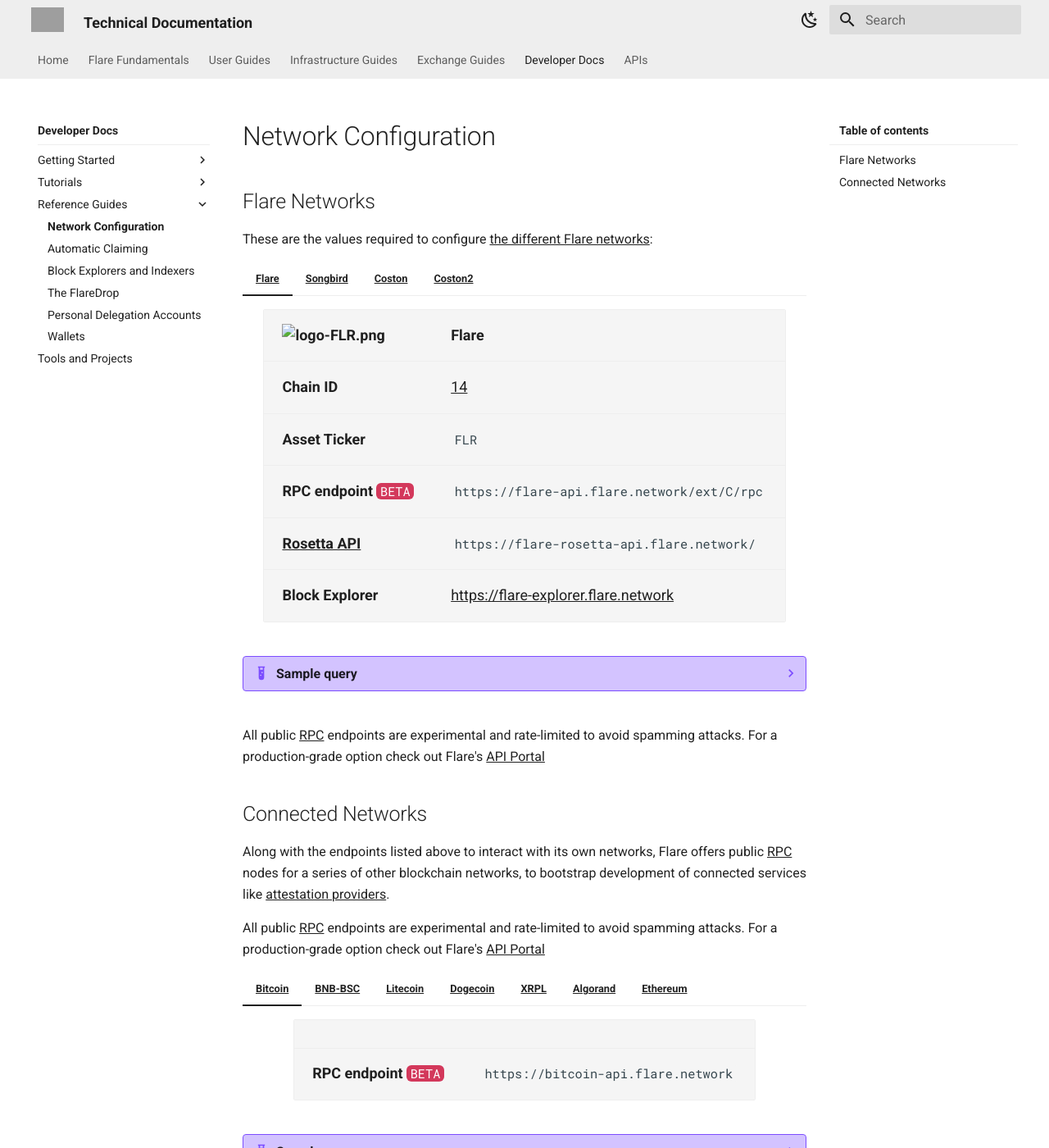
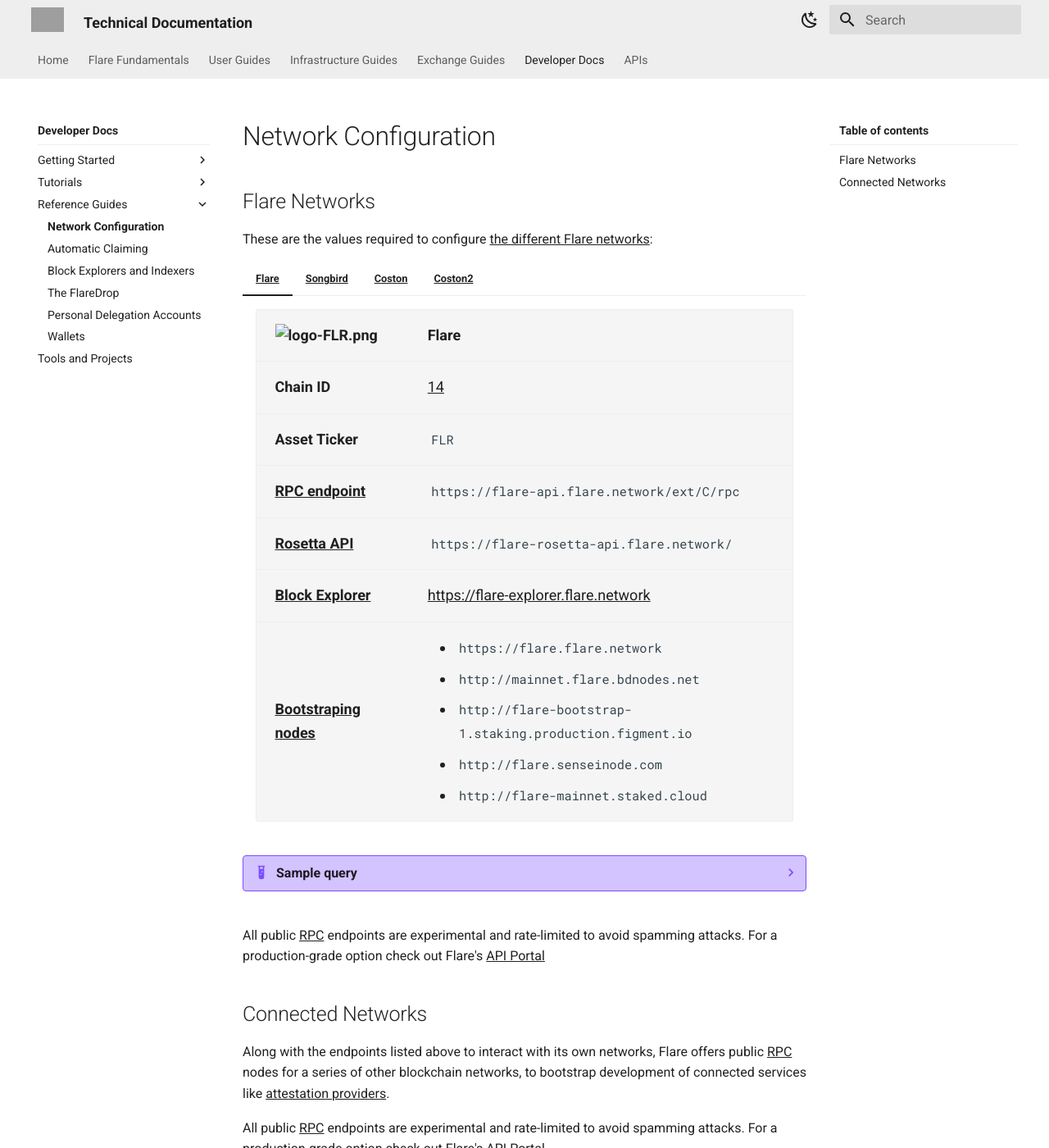
Before and after one commit to flare-foundation/docs, an MkDocs documentation site: the page built from docs/dev/reference/network-config.md, in a window 1280 px wide and 1400 px high. Shown: the whole window at 82% size. Built offline with MkDocs 1.6.1 and Material for MkDocs 9.7.7, drawn with Linux system fonts in a browser that asks for light colours; comment, search, counter and statistics services are not loaded; grey boxes are pictures that could not be loaded.

Commit message:
Add bootstrap nodes list and definition (#257)
Also, remove BETA tags from RPC nodes

```diff
--- a/docs/dev/reference/network-config.md
+++ b/docs/dev/reference/network-config.md
@@ -7,13 +7,14 @@
 <div class="important-table" markdown>
 === "Flare"
 
-    | ![logo-FLR.png](logo-FLR.png){width=64px} | Flare                                       |
-    | ----------------------------------------- | ------------------------------------------- |
-    | **Chain ID**                              | [14][flrId]                                 |
-    | **Asset Ticker**                          | `FLR`                                       |
-    | **RPC endpoint** `BETA`{.beta}            | `https://flare-api.flare.network/ext/C/rpc` |
-    | [**Rosetta API**][rosetta-api]            | `https://flare-rosetta-api.flare.network/`  |
-    | **Block Explorer**                        | <https://flare-explorer.flare.network>      |
+    | ![logo-FLR.png](logo-FLR.png){width=64px}                | Flare                                       |
+    | -------------------------------------------------------- | ------------------------------------------- |
+    | **Chain ID**                                             | [14][flrId]                                 |
+    | **Asset Ticker**                                         | `FLR`                                       |
+    | [**RPC endpoint**](glossary.md#rpc)                      | `https://flare-api.flare.network/ext/C/rpc` |
+    | [**Rosetta API**][rosetta-api]                           | `https://flare-rosetta-api.flare.network/`  |
+    | [**Block Explorer**](glossary.md#block_explorer)         | <https://flare-explorer.flare.network>      |
+    | [**Bootstraping nodes**](glossary.md#bootstrapping_node) | <ul><li>`https://flare.flare.network`</li><li>`http://mainnet.flare.bdnodes.net`</li><li>`http://flare-bootstrap-1.staking.production.figment.io`</li><li>`http://flare.senseinode.com`</li><li>`http://flare-mainnet.staked.cloud`</li></ul> |
 
     ??? example "Sample query"
 
@@ -38,12 +39,13 @@
 
 === "Songbird"
 
-    | ![logo-SGB.png](logo-SGB.png){width=64px} | Songbird                                       |
-    | ----------------------------------------- | ---------------------------------------------- |
-    | **Chain ID**                              | [19][sgbId]                                    |
-    | **Asset Ticker**                          | `SGB`                                          |
-    | **RPC endpoint** `BETA`{.beta}            | `https://songbird-api.flare.network/ext/C/rpc` |
-    | **Block Explorer**                        | <https://songbird-explorer.flare.network>      |
+    | ![logo-SGB.png](logo-SGB.png){width=64px}                | Songbird                                       |
+    | -------------------------------------------------------- | ---------------------------------------------- |
+    | **Chain ID**                                             | [19][sgbId]                                    |
+    | **Asset Ticker**                                         | `SGB`                                          |
+    | [**RPC endpoint**](glossary.md#rpc)                      | `https://songbird-api.flare.network/ext/C/rpc` |
+    | [**Block Explorer**](glossary.md#block_explorer)         | <https://songbird-explorer.flare.network>      |
+    | [**Bootstraping nodes**](glossary.md#bootstrapping_node) | `https://songbird.flare.network`               |
 
     ??? example "Sample query"
 
@@ -68,13 +70,14 @@
 
 === "Coston"
 
-    | ![logo-CST.png](logo-CFLR.png){width=64px} | Coston                                       |
-    | ------------------------------------------ | -------------------------------------------- |
-    | **Chain ID**                               | [16][cflrId]                                 |
-    | **Asset Ticker**                           | `CFLR`                                       |
-    | **RPC endpoint** `BETA`{.beta}             | `https://coston-api.flare.network/ext/C/rpc` |
-    | **Block Explorer**                         | <https://coston-explorer.flare.network>      |
-    | **Test Faucet**                            | <https://faucet.towolabs.com>                |
+    | ![logo-CST.png](logo-CFLR.png){width=64px}               | Coston                                       |
+    | -------------------------------------------------------- | -------------------------------------------- |
+    | **Chain ID**                                             | [16][cflrId]                                 |
+    | **Asset Ticker**                                         | `CFLR`                                       |
+    | [**RPC endpoint**](glossary.md#rpc)                      | `https://coston-api.flare.network/ext/C/rpc` |
+    | [**Block Explorer**](glossary.md#block_explorer)         | <https://coston-explorer.flare.network>      |
+    | [**Bootstraping nodes**](glossary.md#bootstrapping_node) | `https://coston.flare.network`               |
+    | **Test Faucet**                                          | <https://faucet.towolabs.com>                |
 
     ??? example "Sample query"
 
@@ -99,13 +102,14 @@
 
 === "Coston2"
 
-    | ![logo-CST2.png](logo-C2FLR.png){width=64px} | Coston2                                       |
-    | -------------------------------------------- | --------------------------------------------- |
-    | **Chain ID**                                 | [114][c2flrId]                                |
-    | **Asset Ticker**                             | `C2FLR`                                       |
-    | **RPC endpoint** `BETA`{.beta}               | `https://coston2-api.flare.network/ext/C/rpc` |
-    | **Block Explorer**                           | <https://coston2-explorer.flare.network>      |
-    | **Test Faucet**                              | <https://coston2-faucet.towolabs.com>         |
+    | ![logo-CST2.png](logo-C2FLR.png){width=64px}             | Coston2                                       |
+    | -------------------------------------------------------- | --------------------------------------------- |
+    | **Chain ID**                                             | [114][c2flrId]                                |
+    | **Asset Ticker**                                         | `C2FLR`                                       |
+    | [**RPC endpoint**](glossary.md#rpc)                      | `https://coston2-api.flare.network/ext/C/rpc` |
+    | [**Block Explorer**](glossary.md#block_explorer)         | <https://coston2-explorer.flare.network>      |
+    | [**Bootstraping nodes**](glossary.md#bootstrapping_node) | `https://coston2.flare.network`               |
+    | **Test Faucet**                                          | <https://coston2-faucet.towolabs.com>         |
 
     ??? example "Sample query"
 
@@ -144,7 +148,7 @@
 
     |                                |                                     |
     | ------------------------------ | ----------------------------------- |
-    | **RPC endpoint** `BETA`{.beta} | `https://bitcoin-api.flare.network` |
+    | **RPC endpoint**               | `https://bitcoin-api.flare.network` |
 
     ??? Example "Sample query"
 
@@ -157,9 +161,9 @@
 
 === "BNB-BSC"
 
-    |                                |                                       |
-    | ------------------------------ | ------------------------------------- |
-    | **RPC endpoint** `BETA`{.beta} | `https://bnb-bsc-api.flare.network/`  |
+    |                                |                                      |
+    | ------------------------------ | ------------------------------------ |
+    | **RPC endpoint**               | `https://bnb-bsc-api.flare.network/` |
 
     ??? Example "Sample query"
 
@@ -173,7 +177,7 @@
 
     |                                |                                      |
     | ------------------------------ | ------------------------------------ |
-    | **RPC endpoint** `BETA`{.beta} | `https://litecoin-api.flare.network` |
+    | **RPC endpoint**               | `https://litecoin-api.flare.network` |
 
     ??? Example "Sample query"
 
@@ -188,7 +192,7 @@
 
     |                                |                                      |
     | ------------------------------ | ------------------------------------ |
-    | **RPC endpoint** `BETA`{.beta} | `https://dogecoin-api.flare.network` |
+    | **RPC endpoint**               | `https://dogecoin-api.flare.network` |
 
     ??? Example "Sample query"
 
@@ -203,7 +207,7 @@
 
     |                                |                                  |
     | ------------------------------ | -------------------------------- |
-    | **RPC endpoint** `BETA`{.beta} | `https://xrpl-api.flare.network` |
+    | **RPC endpoint**               | `https://xrpl-api.flare.network` |
 
     ??? Example "Sample query"
 
@@ -217,7 +221,7 @@
 
     |                                |                                      |
     | ------------------------------ | ------------------------------------ |
-    | **RPC endpoint** `BETA`{.beta} | `https://algorand-api.flare.network` |
+    | **RPC endpoint**               | `https://algorand-api.flare.network` |
 
     ??? Example "Sample query"
 
@@ -231,7 +235,7 @@
 
     |                                |                                       |
     | ------------------------------ | ------------------------------------- |
-    | **RPC endpoint** `BETA`{.beta} | `https://ethereum-api.flare.network/` |
+    | **RPC endpoint**               | `https://ethereum-api.flare.network/` |
 
     ??? Example "Sample query"
 
```
Also changed, not shown: docs/tech/glossary.md (+7 -1 lines).
